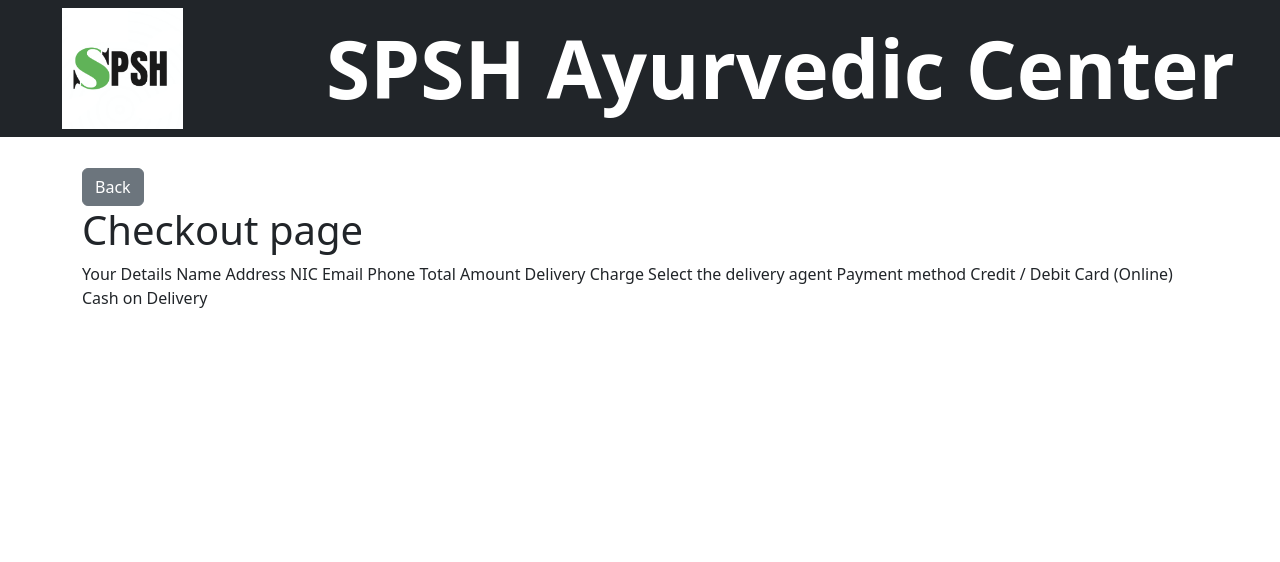
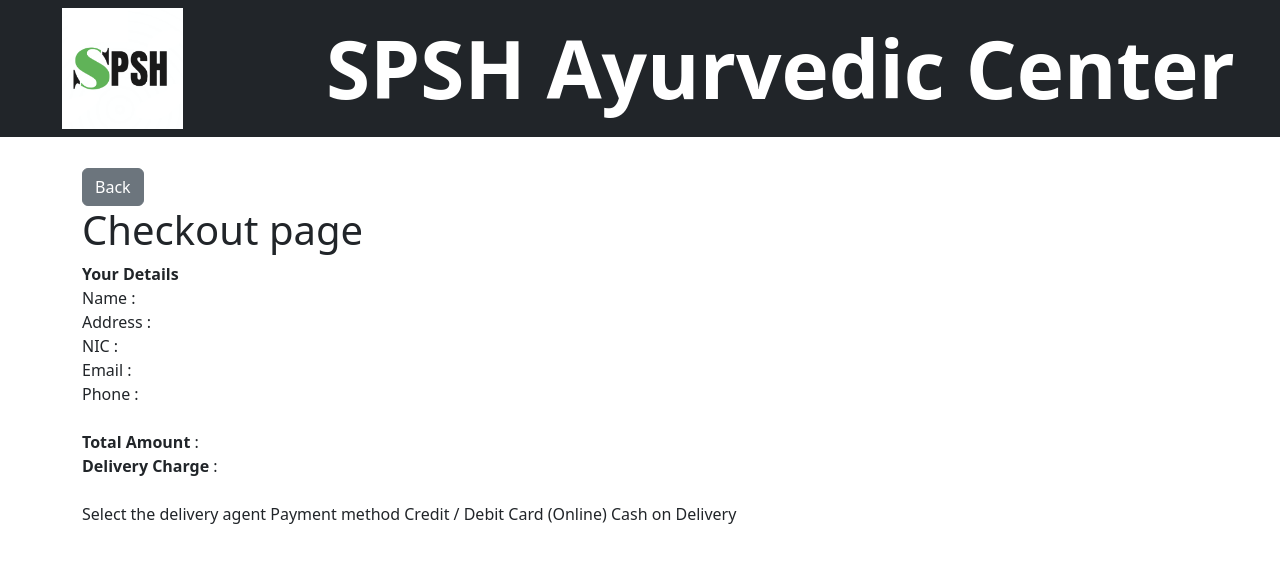
Before and after one commit to PoornaSenadheera100/SPSH-Ayurvedic-Center, a React (Create React App) app in the folder frontend/: page /buyer/view/cart/checkout in a window 1280 px wide. Shown: the top 562 px of the page. Built offline with nearby package versions, Linux system fonts and the light colour scheme; no server answers.

Commit message:
Designed the page checkout

```diff
--- a/frontend/src/components/Checkout.js
+++ b/frontend/src/components/Checkout.js
@@ -1,17 +1,38 @@
+import axios from "axios";
+import { useEffect, useState } from "react";
+
 export default function Checkout(){
+
+    const email = sessionStorage.getItem("buyerEmail");
+    const [name, setName] = useState("");
+    const [address, setAddress] = useState("");
+    const [nic, setNic] = useState("");
+    const [phone, setPhone] = useState("");
+
+    useEffect(()=>{
+        axios.get(`http://localhost:8070/buyer/get/email/${email}`).then((res)=>{
+            setName(res.data[0].name);
+            setAddress(res.data[0].address);
+            setNic(res.data[0].nic);
+            setPhone(res.data[0].phone);
+        }).catch((err)=>{
+            alert('Network Issue...');
+        })
+    });
+
     return(
         <div className="container">
             <a type="button" href="/buyer/view/cart" class="btn btn-secondary">Back</a>
             <h1>Checkout page</h1>
-            Your Details
-            Name
-            Address
-            NIC
-            Email
-            Phone
+            <b>Your Details</b><br/>
+            Name : {name} <br/>
+            Address : {address} <br/>
+            NIC : {nic} <br/>
+            Email : {email} <br/>
+            Phone : {phone} <br/><br/>
 
-            Total Amount
-            Delivery Charge
+            <b>Total Amount</b> : <br/>
+            <b>Delivery Charge</b> : <br/><br/>
 
             Select the delivery agent
 
```
